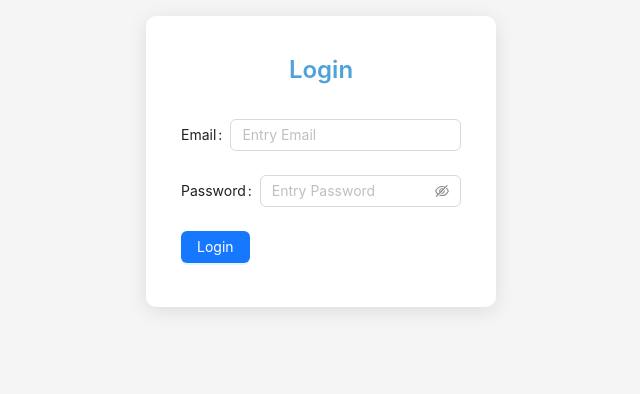
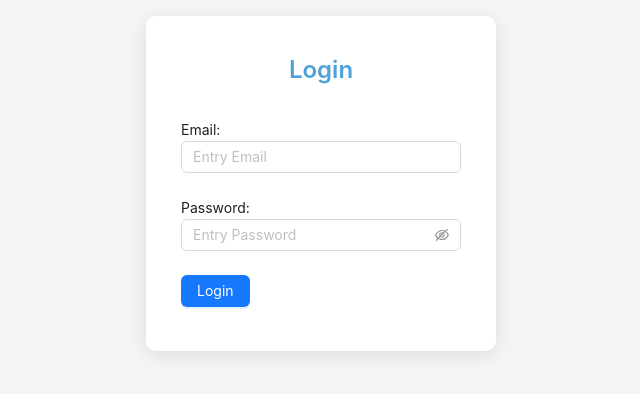
Before and after one commit to zaneshen314/ColdPluse-admin-ui, a React (Create React App) app: page /login in a window 1280 px wide. Shown: the part 164-558 px from the top of the page, without its empty margins (319-959 px from the left). Built offline with nearby package versions, Linux system fonts and the light colour scheme.

Commit message:
fix,fix build issue

```diff
--- a/src/components/commonAside/index.js
+++ b/src/components/commonAside/index.js
@@ -1,4 +1,4 @@
-import React, { useState } from 'react'
+import React from 'react'
 import MenuList from '../../config'
 import * as Icons from '@ant-design/icons'
 import { useNavigate, useLocation } from 'react-router-dom'
--- a/src/components/commonHeader/index.js
+++ b/src/components/commonHeader/index.js
@@ -1,49 +1,45 @@
-import React, { useState } from 'react'
-
+import React from 'react'
 import { Layout, Button, Avatar, Dropdown, Space } from 'antd'
 import { MenuFoldOutlined } from '@ant-design/icons'
 import './index.css'
 import { useDispatch } from 'react-redux'
 import { useNavigate } from 'react-router-dom'
 import { collapseMenu } from '../../store/reducers/tab'
+
 const { Header } = Layout
-// 动态获取icon
+
 const CommonHeader = ({ collapsed }) => {
     const navigate = useNavigate()
+    const dispatch = useDispatch()
+
     const logout = () => {
-    console.log('退出登录')
         localStorage.removeItem('token')
-    // 重定向
         navigate('/login', { replace: true })
     }
+
     const items = [
         {
             key: '1',
             label: (
-        <a target="_blank" rel="noopener noreferrer">
+                <button style={{ background: 'none', border: 'none', padding: 0, cursor: 'pointer', color: '#1890ff' }}>
                     Center
-        </a>
+                </button>
             )
         },
         {
             key: '2',
             label: (
-        <a onClick={() => logout()} target="_blank" rel="noopener noreferrer">
+                <button onClick={() => logout()} style={{ background: 'none', border: 'none', padding: 0, cursor: 'pointer', color: '#1890ff' }}>
                     Logout
-        </a>
+                </button>
             )
         }
     ]
-  // 创建useDispatch
-  const dispath = useDispatch()
-  // 点击展开收起按钮
+
     const setCollapsed = () => {
-    // dispath
-    dispath(collapseMenu())
-    console.log(collapsed)
+        dispatch(collapseMenu())
     }
 
-  // const [collapsed, setCollapsed]=useState(false);
     return (
         <Header className="header-container">
             <Button
@@ -63,11 +59,11 @@ const CommonHeader = ({ collapsed }) => {
                     items
                 }}
             >
-        <a onClick={e => e.preventDefault()}>
+                <button onClick={e => e.preventDefault()} style={{ background: 'none', border: 'none', padding: 0, cursor: 'pointer' }}>
                     <Space>
                         <Avatar src={<img alt="logo" src={require('../../assets/images/user.png')} />} size={36} />
                     </Space>
-        </a>
+                </button>
             </Dropdown>
         </Header>
     )
--- a/src/components/commonTag/index.js
+++ b/src/components/commonTag/index.js
@@ -11,6 +11,7 @@ const CommonTag = () => {
   const location = useLocation()
   const dispatch = useDispatch()
   const tabList = useSelector(state => state.tab.tabList)
+
   useEffect(() => {
     let data
     MenuList.forEach(item => {
@@ -38,7 +39,8 @@ const CommonTag = () => {
           })
       )
     }
-  }, [])
+  }, [location.pathname, dispatch])
+
   const handleClose = e => {
     console.log(e, '000')
 
@@ -50,6 +52,7 @@ const CommonTag = () => {
         })
     )
   }
+
   return (
       <Space className="commonTag" size={[0, 8]} wrap>
         {tabList.map(item => {
--- a/src/views/login/index.js
+++ b/src/views/login/index.js
@@ -13,7 +13,7 @@ const Login = () => {
   const handleSubmit = val => {
     console.log(val)
     if (!val.username || !val.password) {
-      message.error('账号密码必须输入')
+      message.error('Enter the correct information')
       return
     }
     getMenu(val).then(({ data }) => {
@@ -22,7 +22,7 @@ const Login = () => {
       if (data.code === 20000) {
         localStorage.setItem('token', data.data.token)
         localStorage.setItem('menu', JSON.stringify(data.data.menu))
-        message.success('登录成功')
+        message.success('Login Success')
         navigate('/home')
       } else {
         message.error(data.data.message)
@@ -32,10 +32,12 @@ const Login = () => {
   return (
       <Form name="basic" onFinish={handleSubmit} className="login-container">
         <div className="login_title">Login</div>
-        <Form.Item label=" Email" name="username">
+          <p>Email:</p>
+        <Form.Item label="" name="username">
           <Input placeholder="Entry Email" />
         </Form.Item>
-        <Form.Item label="Password" name="password">
+          <p>Password:</p>
+        <Form.Item label="" name="password">
           <Input.Password placeholder="Entry Password" type="password" />
         </Form.Item>
         <Form.Item className="login-button">
```
Lines whose indentation alone changed are shown as unchanged.
